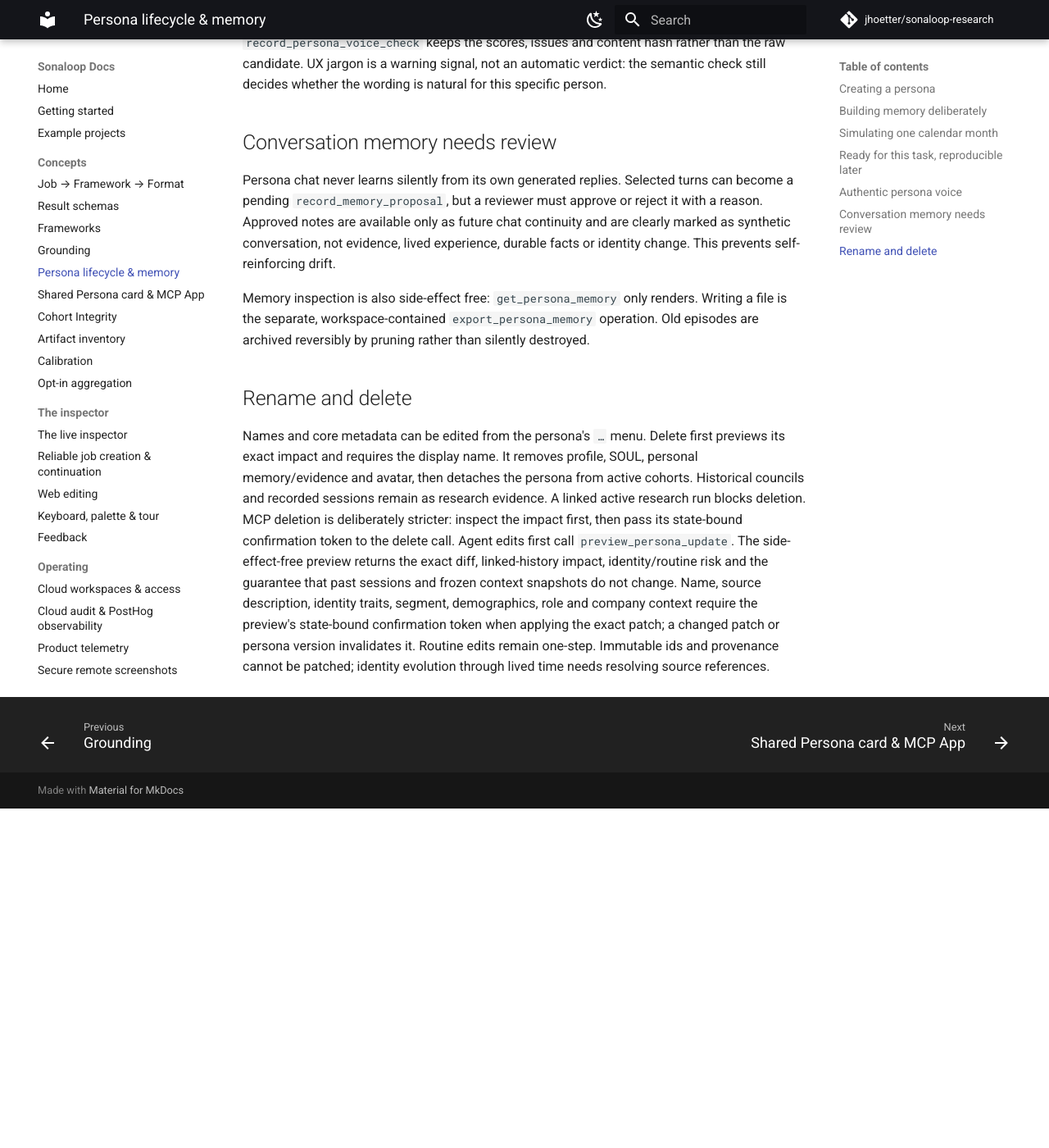
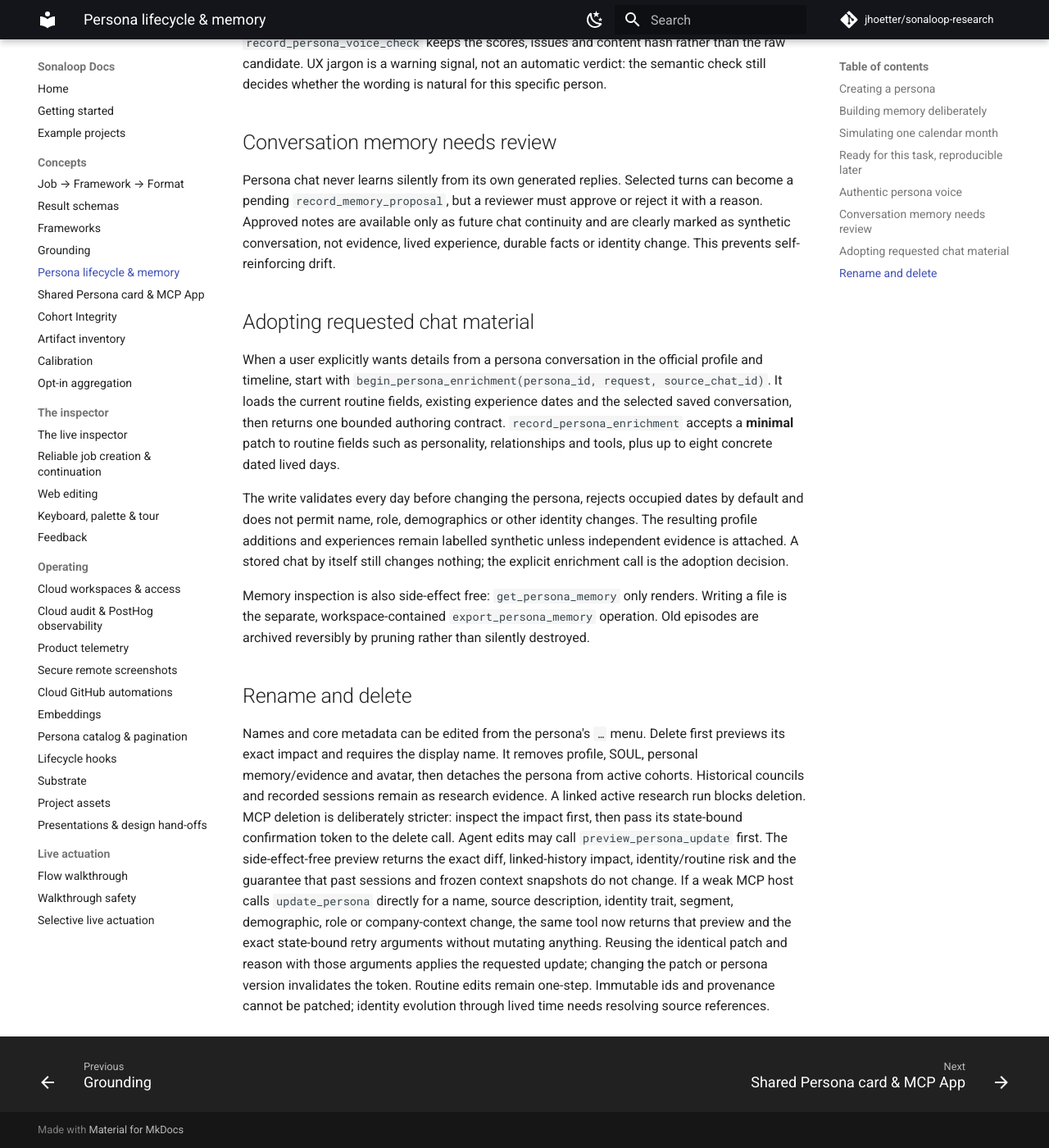
Before and after one commit to jhoetter/sonaloop-docs, an MkDocs documentation site: the page built from docs/persona-memory.md, in a window 1280 px wide and 1400 px high, scrolled down 2272 px. Shown: the whole window at 82% size. Built offline with MkDocs 1.6.1 and Material for MkDocs 9.7.7, drawn with Linux system fonts in a browser that asks for light colours; comment, search, counter and statistics services are not loaded; before the commit the page ends 3258 px from its top, so only the background shows below that.

Commit message:
Document intentional chat-to-persona adoption

```diff
--- a/docs/llms.txt
+++ b/docs/llms.txt
@@ -15,7 +15,7 @@
 - [Result schemas](https://raw.githubusercontent.com/jhoetter/sonaloop-docs/main/docs/result-schemas.md): domain-neutral output contracts for Jobs and methodologies, evidence policy, live-required interruption seam
 - [Frameworks](https://raw.githubusercontent.com/jhoetter/sonaloop-docs/main/docs/frameworks.md): methodology frameworks a run can follow
 - [Grounding](https://raw.githubusercontent.com/jhoetter/sonaloop-docs/main/docs/grounding.md): evidence grounding and provenance
-- [Persona lifecycle & memory](https://raw.githubusercontent.com/jhoetter/sonaloop-docs/main/docs/persona-memory.md): governed resumable builds, a one-call calendar-month simulation front door, source-aware temporal memory, task-context snapshots, authentic voice checks, reviewed chat continuity, safe edits and impact-aware deletion
+- [Persona lifecycle & memory](https://raw.githubusercontent.com/jhoetter/sonaloop-docs/main/docs/persona-memory.md): governed resumable builds, a one-call calendar-month simulation front door, explicit chat-to-profile-and-lived-day enrichment, source-aware temporal memory, task-context snapshots, authentic voice checks, weak-host-safe confirmed edits and impact-aware deletion
 - [Cohort Integrity](https://raw.githubusercontent.com/jhoetter/sonaloop-docs/main/docs/cohort-integrity.md): server-owned Reaction Test gate for independent persona depth/provenance, framed-hypothesis leakage, countervoices, remediation and explicit report limitations, presented as compact progressive disclosure without removing audit evidence
 - [Artifact inventory](https://raw.githubusercontent.com/jhoetter/sonaloop-docs/main/docs/artifact-inventory.md): references vs assets vs flows vs sessions, linear persona reading flows, runnable and metadata-only remote prototype forms, and authenticated workspace-bound Cloud file delivery
 - [Calibration](https://raw.githubusercontent.com/jhoetter/sonaloop-docs/main/docs/calibration.md): prediction calibration and Brier scoring
--- a/docs/persona-memory.md
+++ b/docs/persona-memory.md
@@ -89,6 +89,19 @@ pending `record_memory_proposal`, but a reviewer must approve or reject it with
 notes are available only as future chat continuity and are clearly marked as synthetic conversation,
 not evidence, lived experience, durable facts or identity change. This prevents self-reinforcing drift.
 
+## Adopting requested chat material
+
+When a user explicitly wants details from a persona conversation in the official profile and
+timeline, start with `begin_persona_enrichment(persona_id, request, source_chat_id)`. It loads the
+current routine fields, existing experience dates and the selected saved conversation, then returns
+one bounded authoring contract. `record_persona_enrichment` accepts a **minimal** patch to routine
+fields such as personality, relationships and tools, plus up to eight concrete dated lived days.
+
+The write validates every day before changing the persona, rejects occupied dates by default and
+does not permit name, role, demographics or other identity changes. The resulting profile additions
+and experiences remain labelled synthetic unless independent evidence is attached. A stored chat by
+itself still changes nothing; the explicit enrichment call is the adoption decision.
+
 Memory inspection is also side-effect free: `get_persona_memory` only renders. Writing a file is the
 separate, workspace-contained `export_persona_memory` operation. Old episodes are archived
 reversibly by pruning rather than silently destroyed.
@@ -100,9 +113,11 @@ impact and requires the display name. It removes profile, SOUL, personal memory/
 then detaches the persona from active cohorts. Historical councils and recorded sessions remain as
 research evidence. A linked active research run blocks deletion. MCP deletion is deliberately
 stricter: inspect the impact first, then pass its state-bound confirmation token to the delete call.
-Agent edits first call `preview_persona_update`. The side-effect-free preview returns the exact diff,
-linked-history impact, identity/routine risk and the guarantee that past sessions and frozen context
-snapshots do not change. Name, source description, identity traits, segment, demographics, role and
-company context require the preview's state-bound confirmation token when applying the exact patch;
-a changed patch or persona version invalidates it. Routine edits remain one-step. Immutable ids and
+Agent edits may call `preview_persona_update` first. The side-effect-free preview returns the exact
+diff, linked-history impact, identity/routine risk and the guarantee that past sessions and frozen
+context snapshots do not change. If a weak MCP host calls `update_persona` directly for a name,
+source description, identity trait, segment, demographic, role or company-context change, the same
+tool now returns that preview and the exact state-bound retry arguments without mutating anything.
+Reusing the identical patch and reason with those arguments applies the requested update; changing
+the patch or persona version invalidates the token. Routine edits remain one-step. Immutable ids and
 provenance cannot be patched; identity evolution through lived time needs resolving source references.
```
